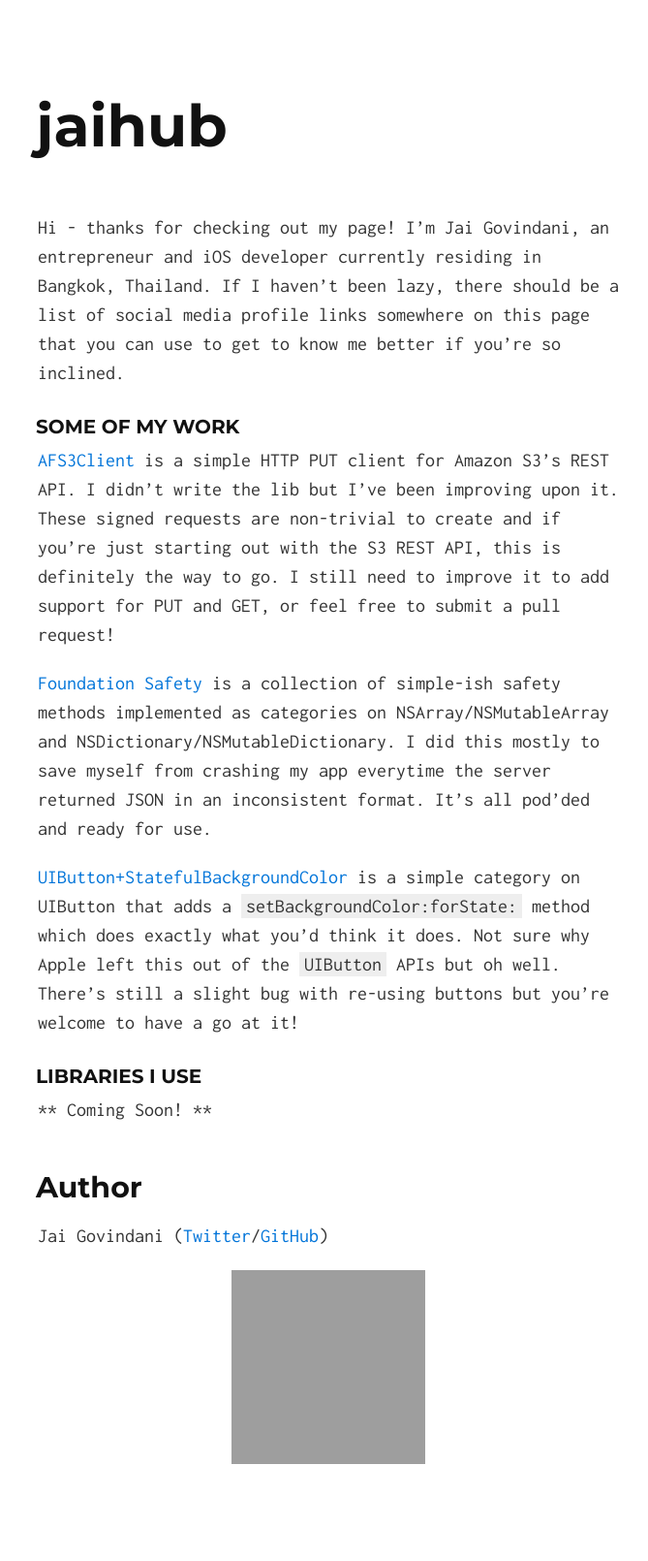
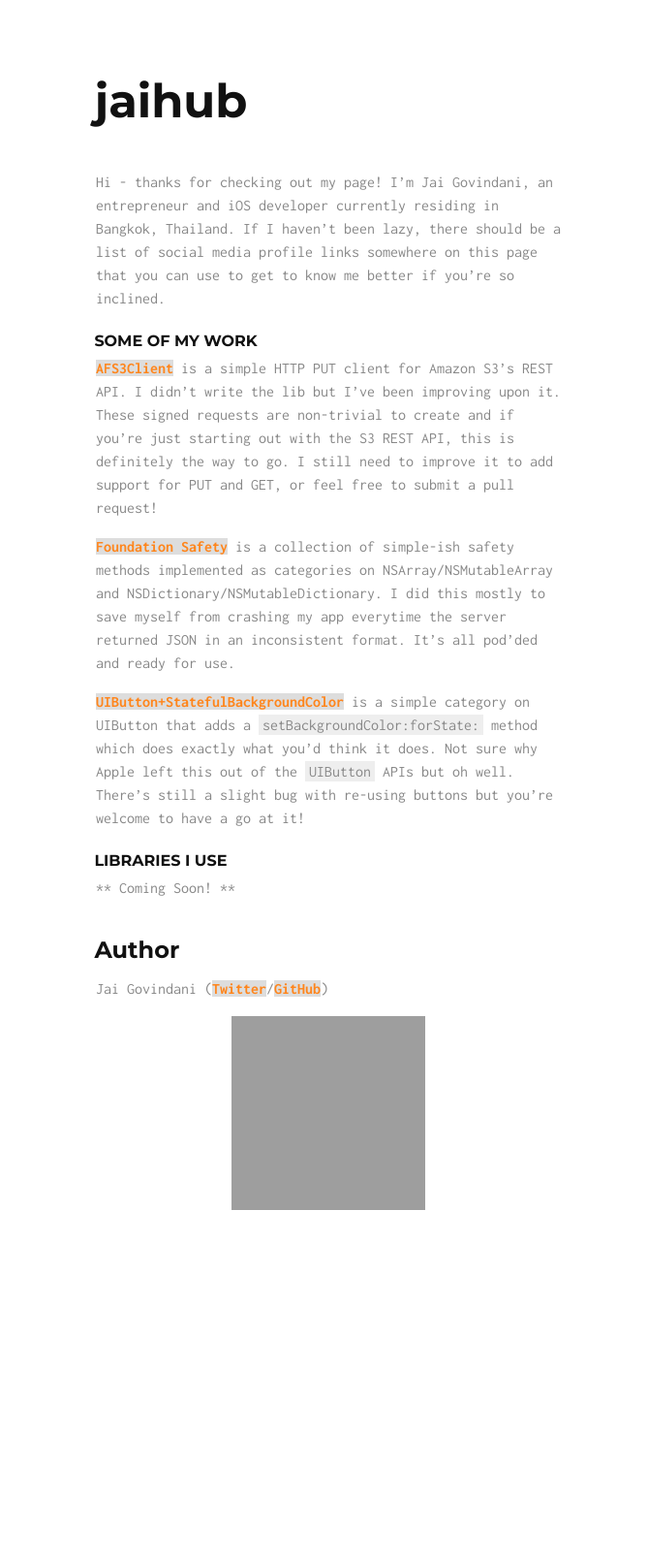
Before and after one commit to jai/jai.github.io, a Jekyll site: the page built from index.html, in a window 1280 px wide. Shown: the whole page at 97% size, without its empty margins (301-970 px from the left). Built offline with Jekyll 4.4.1, drawn with Linux system fonts in a browser that asks for light colours; Markdown is read by kramdown in place of the engine named in the settings; after the commit the page ends 1328 px from its top, so only the background shows below that; grey boxes are pictures that could not be loaded.

Commit message:
Update CSS
Signed-off-by: Jai Govindani <govindani@gmail.com>

```diff
--- a/css/solo.css
+++ b/css/solo.css
@@ -7,13 +7,13 @@ html {
 
 @media (min-width: 30rem) {
   html {
-    font-size: 20px;
+    font-size: 16px;
   }
 }
 
 body {
   margin: 2rem 0 5rem;
-  color: #333;
+  color: #888;
 }
 
 @media (min-width: 30rem) {
@@ -23,8 +23,11 @@ body {
 }
 
 a {
-  color: #0074d9; /* From http://clrs.cc */
+	color: #FF851B;
+  /* color: #0074d9; From http://clrs.cc */
   text-decoration: none;
+  font-weight: bold;
+  background-color: #DDDDDD;
 }
 
 a:hover, a:focus {
@@ -42,6 +45,7 @@ h1, h2, h3, h4, h5, h6 {
 h1 {
   font-size: 2.5rem;
   margin-bottom: 1rem;
+
 }
 
 @media (min-width: 30rem) {
@@ -53,6 +57,7 @@ h1 {
 
 h1 a {
   color: inherit;
+  background-color: transparent;
 }
 
 h2 {
```
